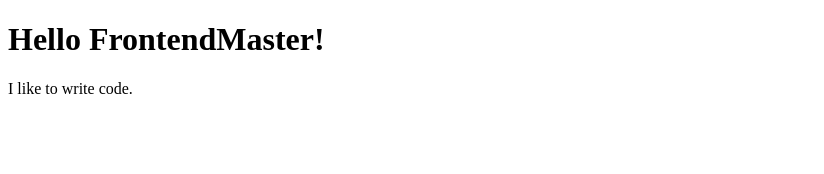
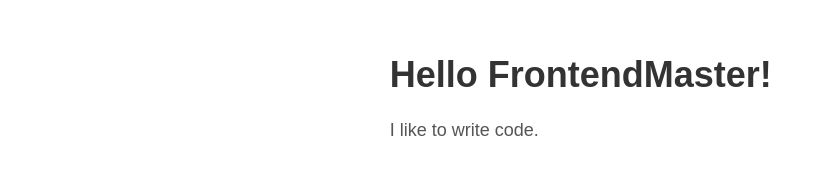
Before and after one commit to adwinang/LearnJAMStack, a plain HTML site: page sections/basic/index.html in a window 1280 px wide. Shown: the whole page, without its empty margins (0-824 px from the left). Drawn offline with Linux system fonts and the light colour scheme.

Commit message:
Style Sheet added

```diff
--- a/sections/basic/index.html
+++ b/sections/basic/index.html
@@ -5,7 +5,7 @@
         <meta charset="UTF-8">
         <meta name="viewport" content="width=device-width, initial-scale=1.0">
         <meta http-equiv="X-UA-Compatible" content="ie=edge" />
-        <link href="css/style.css" rel="stylesheet">
+        <link href="./style.css" rel="stylesheet">
     </head>
     <body>
         <main>
--- /dev/null
+++ b/sections/basic/style.css
@@ -0,0 +1,16 @@
+html, body {
+    color: #555;
+    font-family: sans-serif;
+    font-size: 18px;
+    margin: 0;
+}
+
+main {
+    margin: 3rem auto;
+    max-width: 90vw;
+    width: 50ch;
+}
+
+h1 {
+    color: #333;
+}
```
